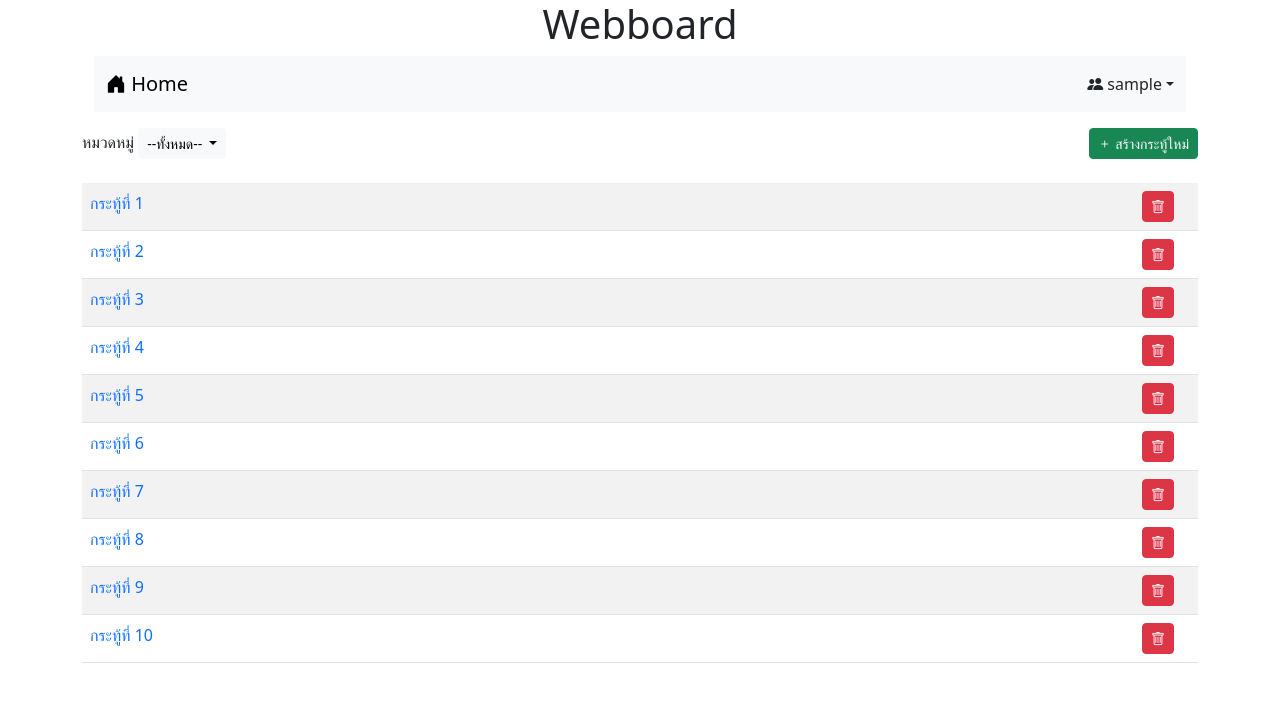
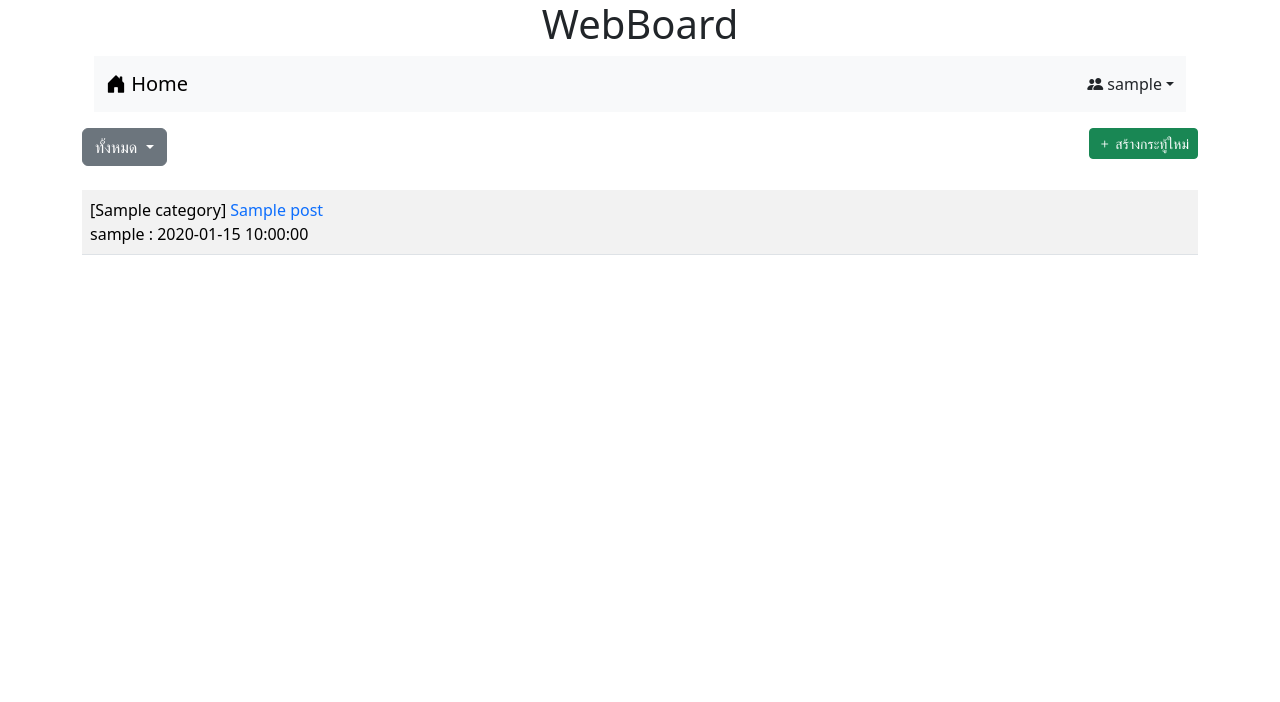
Before and after one commit to cryjamoo/Webboard-ECT_Jakkaphan, a PHP site: page /index.php in a window 1280 px wide. Shown: the top 702 px of the page. Run offline with PHP 8.4, Linux system fonts and the light colour scheme; the visitor is signed in with stand-in values (Sample User, id 1); tables that the repository leaves empty hold one stand-in row (values such as "Sample post").

Commit message:
work 8 9
work 8 9

```diff
--- a/index.php
+++ b/index.php
@@ -11,7 +11,7 @@
 <?php session_start(); ?>
 <body>
 <div class="container - lg">
-    <h1 style="text-align: center;">Webboard</h1>
+    <h1 style="text-align: center;">WebBoard</h1>
     <form action="post.php" method="get">
         <div class="container-fluid">
             <nav class="navbar bg-body-tertiary">
@@ -32,33 +32,37 @@
             </nav>
         </div>
     <div class="mt-3 d-flex justify-content-between">
-        <div >
-            <label for="">หมวดหมู่</label>
-            <span class="dropdown">
-  <button class="btn btn-light btn-sm dropdown-toggle" type="button" data-bs-toggle="dropdown" aria-expanded="false">
-    --ทั้งหมด--
-  </button>
-  <ul class="dropdown-menu">
-    <li><a class="dropdown-item" href="#">ทั้งหมด</a></li>
-    <li><a class="dropdown-item" href="#">เรื่องทั่วไป</a></li>
-    <li><a class="dropdown-item" href="#">เรื่องเรียน</a></li>
-  </ul>
+    <div class="dropdown-center">
+        <button class="btn btn-secondary dropdown-toggle" type="button" data-bs-toggle="dropdown" aria-expanded="false">ทั้งหมด </button>
+            <ul class="dropdown-menu " aria-labelledby="Button2"  >
+                <li><a href="#" class="dropdown-item">ทั้งหมด</a></li>
+                    <?php
+                            $conn=new PDO("mysql:host=localhost;dbname=webboard;charset=utf8","root","");
+                            $sql="SELECT * FROM category";
+                            foreach($conn->query($sql)as $row){
+                                echo "<li><a class=dropdown-item href=#>$row[name]</a></li>";
+                            }
+                            $conn=null;
+                            ?>
+                        </ul>
+                    </div>
 </span>
-        </div>
+
         <?php if(isset($_SESSION['id'])) {?>
         <div >  <a href="newpost.php" class="btn btn-success btn-sm "><i class="bi bi-plus"></i> สร้างกระทู้ใหม่</a> </div>
         <?php }?>
     </div>
     <table class="table table-striped mt-4">
     <?php
-        for($p=1;$p<=10;$p++){
-        echo "<tr><td class='d-flex justify-content-between'><a href=post.php?id=$p target='_blank' style=text-decoration:none >กระทู้ที่ $p  </a>";
-
-        if(isset($_SESSION['id']) && $_SESSION['role']=='a') {
-        echo "&nbsp;&nbsp; <a href=delete.php?id=$p class='btn btn-danger btn-sm me-3'> <i class='bi bi-trash'></i> </a>";
-            }
-        echo "</td></tr>";
-    }
+         $conn=new PDO("mysql:host=localhost;dbname=webboard;charset=utf8","root","");
+         $sql="SELECT t3.name,t1.title,t1.id,t2.login,t1.post_date FROM post as t1
+         INNER JOIN user as t2 ON (T1.user_id=t2.id)
+         INNER JOIN category as t3 ON (T1.cat_id=t3.id) ORDER BY t1.post_date DESC";
+         $result=$conn->query($sql);
+        while($row = $result->fetch()){
+            echo"<tr><td>[$row[0]] <a href=post.php?id=$row[2] style=text-decoration:none>$row[1]</a><BR>$row[3] : $row[4]</td></tr>";
+        }
+        $conn=null;
         ?>
     </table>
 </div>
```
